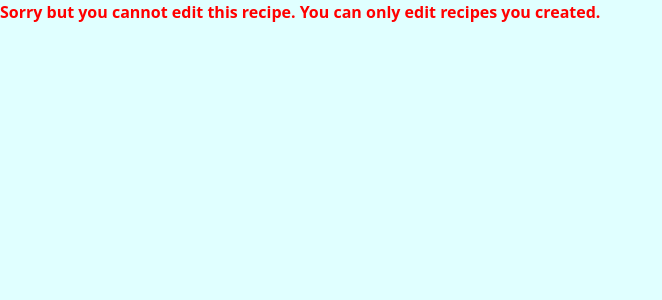
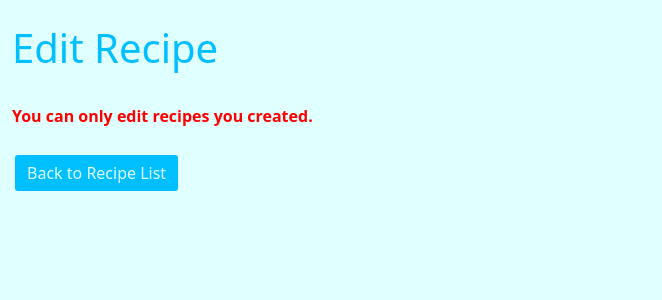
Before and after one commit to Code-Institute-Submissions/jmarcosdias-tasty_JuneResub, a Django app: template templates/edit_recipe.html in a window 1280 px wide. Shown: the part 66-366 px from the top of the page, without its empty margins (0-662 px from the left). Run offline with Django 3.2, Linux system fonts and the light colour scheme; the template is opened without the code that fills it, so the values that code supplies are empty.

Commit message:
Update styles delete and edit recipe

```diff
--- a/templates/edit_recipe.html
+++ b/templates/edit_recipe.html
@@ -1,9 +1,27 @@
 {% extends 'base_home.html' %} {% block content %}
 
+<div class="container-fluid">
+  <div class="row">
+    <div class="mt-4">
+      <h1>Edit Recipe</h1>
+    </div>
+  </div>
+</div>
+
 {% if user.is_authenticated and user == recipe.author %}
+
   {% if message_to_user %}
+    <div class="container-fluid">
+      <div class="row">
+        <div class="mt-4">
           <strong>{{ message_to_user }}</strong>
+        </div>
+      </div>
+    </div>
   {% endif %}
+  <div class="container-fluid">
+    <div class="row">
+      <div class="mt-4">
         <form method=post>
           <div class="row">
             <div class="col">
@@ -11,33 +29,58 @@
               <input type="text" class="form-control" id="id_title" name="title" value="{{ recipe.title }}">
             </div>
           </div>
-    <div class="row">
+          <div class="row mt-4">
             <div class="col">
               <label for="id_short_description">Short Description</label>
-        <input type="text" class="form-control" id="id_short_description" name="short_description"
-          value="{{ recipe.short_description }}">
+              <input type="text" class="form-control" id="id_short_description" name="short_description" value="{{ recipe.short_description }}">
+            </div>
+          </div>
+          <div class="row mt-4">
+            <div class="col-sm-4">
+              <label for="id_ingredients">Ingredients</label>
+              <textarea type="text" class="form-control" id="id_ingredients" name="ingredients" rows="6">{{ recipe.ingredients }}</textarea>
+            </div>
+            <div class="col-sm-6 mt-4 mt-sm-0">
+              <label for="id_method">Method</label>
+              <textarea type="text" class="form-control" id="id_method" name="method" rows="6">{{ recipe.method }}</textarea>
+            </div>
+            <div class="col-sm-2 mt-4">
+                <div class="row">
+                  {% if not btn_save_disallowed %}
+                  {% csrf_token %}
+                  <div class="col">
+                    <button type="submit" class="btn btn-primary">Save This Recipe</button>
+                  </div>
+                  {% endif %}
+                  <div class="col">
+                    <a href="{% url 'home' %}"><button type="button" class="btn btn-primary">Back to Recipe List</button></a>
+                  </div>
+                  {% if btn_save_disallowed %}
+                  <div class="col">
+                    <a href="{% url 'recipe' recipe.slug  %}"><button type="button" class="btn btn-primary">This Recipe</button></a>
+                  </div>
+                  {% endif %}
+                </div>
+            </div>
+          </div>
+        </form>
+      </div>
+    </div>
+  </div>
+{% else %}
+  <div class="container-fluid">
+    <div class="row">
+      <div class="mt-4">
+        <strong>You can only edit recipes you created.</strong>
       </div>
     </div>
     <div class="row">
-      <div class="col-sm-4">
-        <label for="id_ingredients">Ingredients</label>
-        <textarea type="text" class="form-control" id="id_ingredients"
-          name="ingredients">{{ recipe.ingredients }}</textarea>
-      </div>
-      <div class="col-sm-6">
-        <label for="id_method">Method</label>
-        <textarea type="text" class="form-control" id="id_method" name="method">{{ recipe.method }}</textarea>
-      </div>
-      <div class="col-sm-2">
-        {% csrf_token %}
-        {% if not btn_save_disallowed %}
-          <button type="submit" class="btn btn-primary">Save</button>
-        {% endif %}
+      <div class="col mt-4">
+        <a href="{% url 'home' %}"><button type="button" class="btn btn-primary">Back to Recipe List</button></a>
       </div>
     </div>
-  </form>
-{% else %}
-  <strong>Sorry but you cannot edit this recipe. You can only edit recipes you created.</strong>
+  </div>
 {% endif %}
 
+
 {% endblock content %}
```
Also changed, not shown: templates/delete_recipe.html (+59 -33 lines), templates/recipe_deleted.html (+22 -1 lines). Lines whose indentation alone changed are shown as unchanged.
